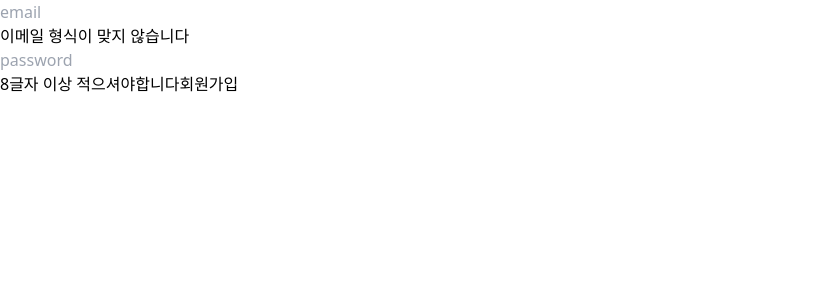
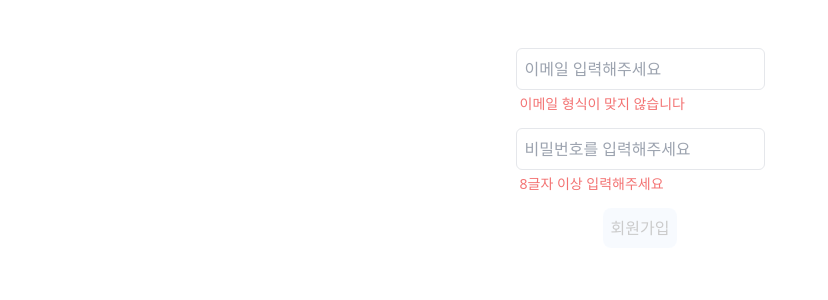
Before and after one commit to JunJongHun/wanted-pre-onboarding-frontend, a React (Create React App) app: page /signup in a window 1280 px wide. Shown: the top 300 px of the page, without its empty margins (0-828 px from the left). Built offline with nearby package versions, Linux system fonts and the light colour scheme.

Commit message:
refactor: test-id 오류날 수 있기에 컴포넌트화 해제

```diff
--- a/src/pages/SignIn.tsx
+++ b/src/pages/SignIn.tsx
@@ -1,9 +1,6 @@
 import axios from "axios";
 import { useCallback, useEffect, useState } from "react";
 import { useNavigate } from "react-router-dom";
-import ValidateButton from "../components/ValidateButton";
-import ValidateInput from "../components/ValidateInput";
-import ValidateMessage from "../components/ValidateMessage";
 import useValidate from "../hooks/useValidate";
 import postSignIn from "../services/postSignIn";
 import { InfoType } from "../types/info";
@@ -49,32 +46,48 @@ function SignIn() {
   }, [isEmail, isPassword]);
 
   return (
-    <div>
-      <ValidateInput
+    <div className="mt-12 flex flex-col items-center justify-center">
+      <div className="h-20">
+        <input
+          className="rounded-md border p-2"
+          name="email"
+          placeholder="이메일 입력해주세요"
           type="email"
-        dataTestId="email-input"
+          data-testid="email-input"
           value={info.email}
           onChange={onChangeInfo}
-      ></ValidateInput>
-      <ValidateMessage isCheck={isEmail}>
+        />
+        {!isEmail ? (
+          <div className="ml-1 mt-1 text-sm text-red-500 opacity-75">
             이메일 형식이 맞지 않습니다
-      </ValidateMessage>
-      <ValidateInput
+          </div>
+        ) : undefined}
+      </div>
+      <div className="h-20">
+        <input
+          className="rounded-md border p-2"
+          name="password"
+          placeholder="비밀번호를 입력해주세요"
           type="password"
-        dataTestId="password-input"
+          data-testid="password-input"
           value={info.password}
           onChange={onChangeInfo}
-      ></ValidateInput>
-      <ValidateMessage isCheck={isPassword}>
-        8글자 이상 적으셔야합니다
-      </ValidateMessage>
-      <ValidateButton
-        dataTestId="signin-button"
+        />
+        {!isPassword ? (
+          <div className="ml-1 mt-1 text-sm text-red-500 opacity-75">
+            8글자 이상 입력해주세요
+          </div>
+        ) : undefined}
+      </div>
+
+      <button
+        className={`rounded-lg bg-blue-100 p-2  disabled:opacity-20 `}
+        data-testid="signin-button"
         onClick={onSubmit}
         disabled={disabled}
       >
         로그인
-      </ValidateButton>
+      </button>
     </div>
   );
 }
--- a/src/pages/SignUp.tsx
+++ b/src/pages/SignUp.tsx
@@ -1,9 +1,6 @@
 import axios from "axios";
 import React, { useCallback, useEffect, useState } from "react";
 import { useNavigate } from "react-router-dom";
-import ValidateButton from "../components/ValidateButton";
-import ValidateInput from "../components/ValidateInput";
-import ValidateMessage from "../components/ValidateMessage";
 import useValidate from "../hooks/useValidate";
 import postSignUp from "../services/postSignUp";
 import { InfoType } from "../types/info";
@@ -49,32 +46,48 @@ function SignUp() {
   }, [isEmail, isPassword]);
 
   return (
-    <div>
-      <ValidateInput
+    <div className="mt-12 flex flex-col items-center justify-center">
+      <div className="h-20">
+        <input
+          className="rounded-md border p-2"
+          name="email"
+          placeholder="이메일 입력해주세요"
           type="email"
-        dataTestId="email-input"
+          data-testid="email-input"
           value={info.email}
           onChange={onChangeInfo}
-      ></ValidateInput>
-      <ValidateMessage isCheck={isEmail}>
+        />
+        {!isEmail ? (
+          <div className="ml-1 mt-1 text-sm text-red-500 opacity-75">
             이메일 형식이 맞지 않습니다
-      </ValidateMessage>
-      <ValidateInput
+          </div>
+        ) : undefined}
+      </div>
+      <div className="h-20">
+        <input
+          className="rounded-md border p-2"
+          name="password"
+          placeholder="비밀번호를 입력해주세요"
           type="password"
-        dataTestId="password-input"
+          data-testid="password-input"
           value={info.password}
           onChange={onChangeInfo}
-      ></ValidateInput>
-      <ValidateMessage isCheck={isPassword}>
-        8글자 이상 적으셔야합니다
-      </ValidateMessage>
-      <ValidateButton
-        dataTestId="signup-button"
+        />
+        {!isPassword ? (
+          <div className="ml-1 mt-1 text-sm text-red-500 opacity-75">
+            8글자 이상 입력해주세요
+          </div>
+        ) : undefined}
+      </div>
+
+      <button
+        className={`rounded-lg bg-blue-100 p-2  disabled:opacity-20 `}
+        data-testid="signup-button"
         onClick={onSubmit}
         disabled={disabled}
       >
         회원가입
-      </ValidateButton>
+      </button>
     </div>
   );
 }
```
Lines whose indentation alone changed are shown as unchanged.
